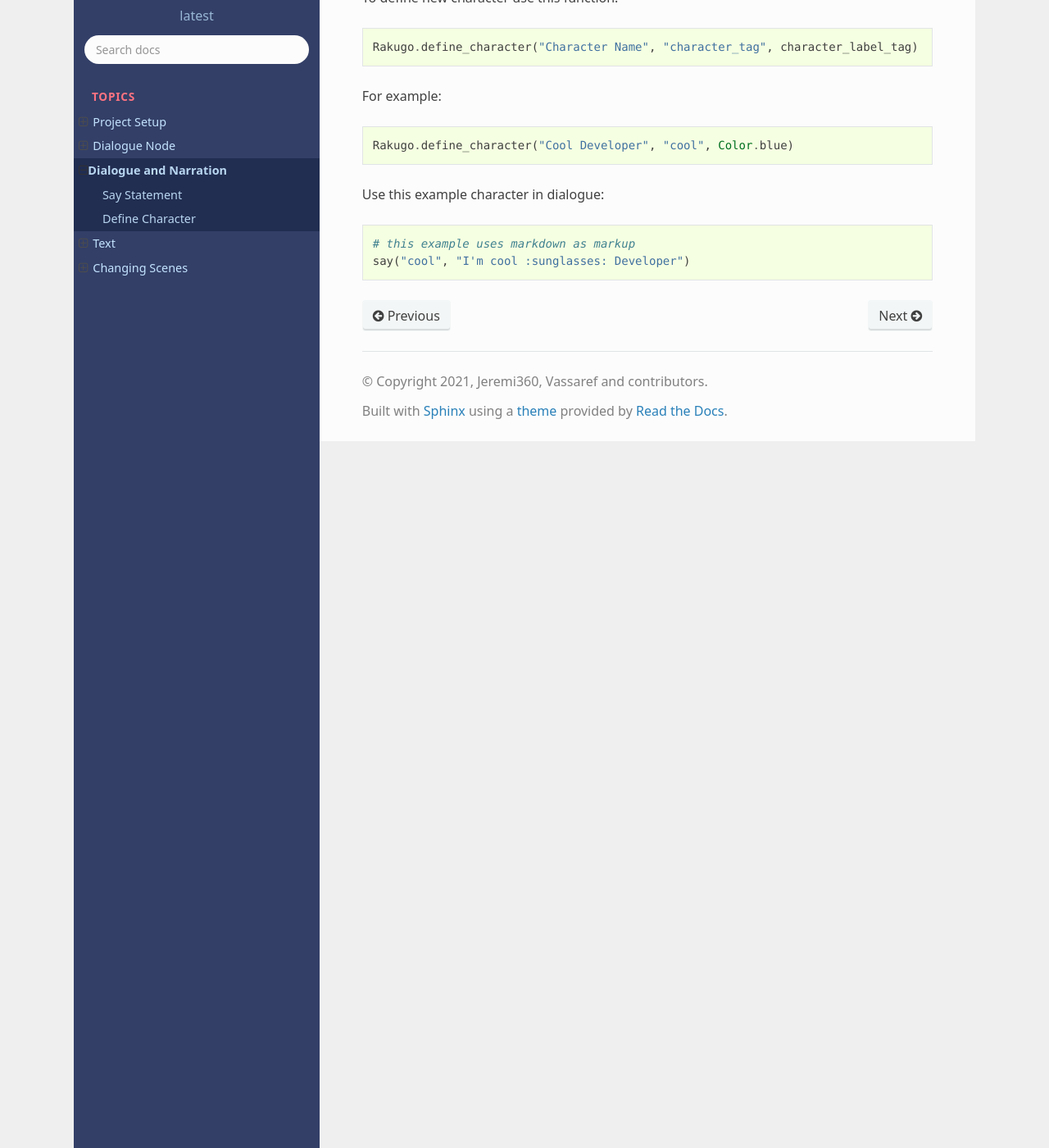
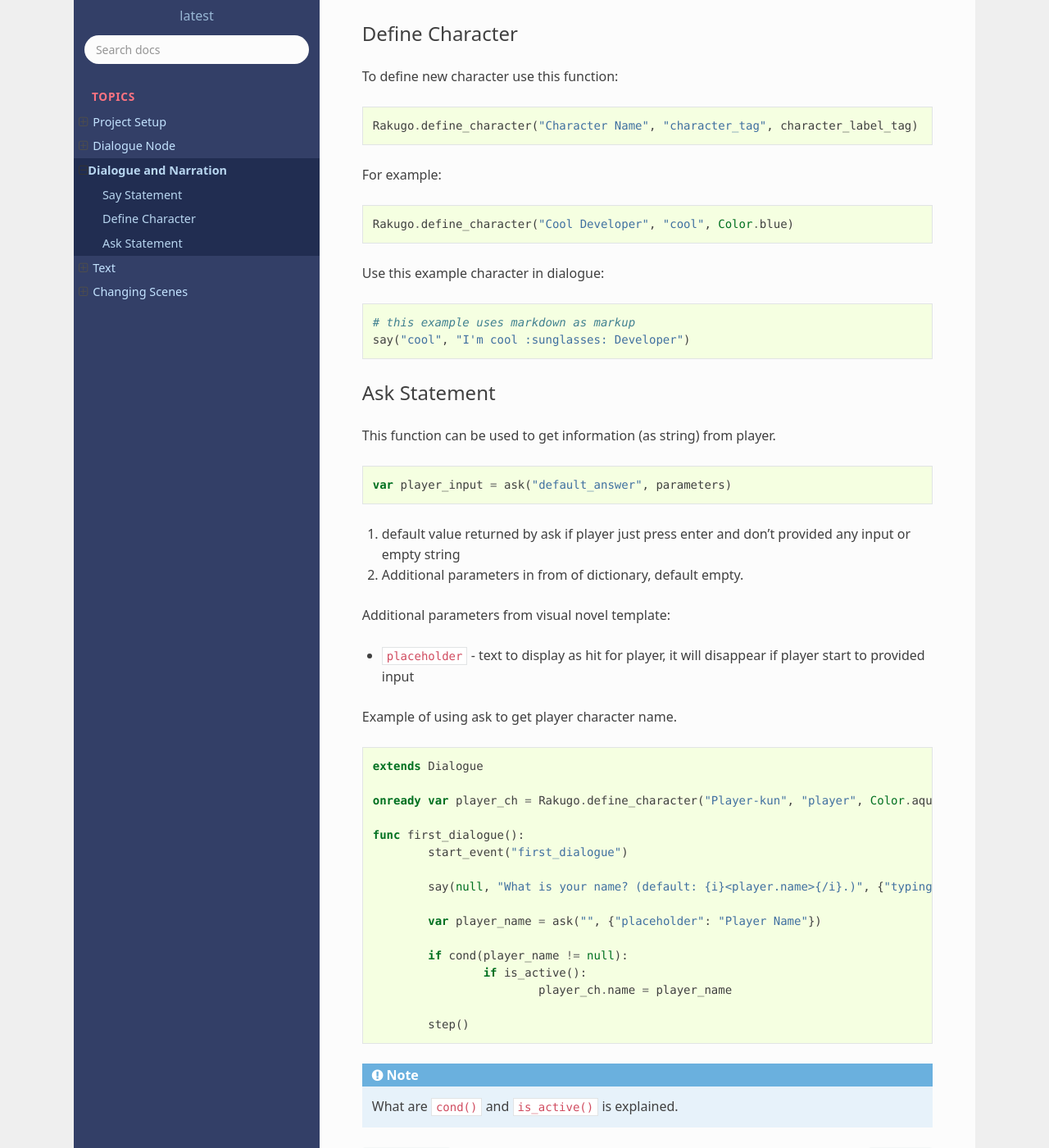
Before and after one commit to rakugoteam/Docs, a Sphinx documentation site: the page built from source/dialogue.md, in a window 1280 px wide and 1400 px high, scrolled down 892 px. Shown: the whole window at 82% size. Built offline with Sphinx 7.4.7 and the Read the Docs theme 2.0.0, drawn with Linux system fonts in a browser that asks for light colours; some of the changed text lies outside the part shown.

Commit message:
add ask, better use of MyST

````diff
--- a/source/dialogue.md
+++ b/source/dialogue.md
@@ -2,8 +2,7 @@
 
 Functions (called _statements_) listed below you should use them as part of [dialogue event](dialogue_node.html#create-dialogue-event).
 
-```{admonition} Note
-:class: Note
+```{note}
 
 You can call this func for Rakugo like: `Rakugo.say()`, but we don't recommend this.
 ```
@@ -13,20 +12,24 @@ You can call this func for Rakugo like: `Rakugo.say()`, but we don't recommend t
 This function is like this:
 
 ```gdscript
-say("character_tag", "Text to say by character.", {})
+say("character_tag", "Text to say by character.", parameters)
 ```
 
 Args:
 
 1. Tag of character set when you create character, if `null` then it will use default [Narrator](project_setup.html#Narrator)
 2. Text to be sed by character it can use [markup](text.md)
-3. Additional parameters in from of Dictionary, default empty.
-   Build in additional parameters:
-   - `markup` - use different then default markup for this dialogue part.
-     Additional parameters from visual novel template:
-   - `typing` - turn on/off typing effect for this dialogue.
-   - `typing_effect_delay` - overwrite typing effect delay for this part of dialogue.
-   - `typing_effect_punctuation_factor` - overwrite typing effect punctuation factor for this part of dialogue.
+3. Additional parameters in from of dictionary, default empty.
+
+Build in additional parameters:
+
+- `markup` - use different then default markup for this dialogue part.
+
+Additional parameters from visual novel template:
+
+- `typing` - turn on/off typing effect for this dialogue.
+- `typing_effect_delay` - overwrite typing effect delay for this part of dialogue.
+- `typing_effect_punctuation_factor` - overwrite typing effect punctuation factor for this part of dialogue.
 
 ## Define Character
 
@@ -48,3 +51,45 @@ Use this example character in dialogue:
 # this example uses markdown as markup
 say("cool", "I'm cool :sunglasses: Developer")
 ```
+
+<!-- ![](add screen shot) -->
+
+## Ask Statement
+
+This function can be used to get information (as string) from player.
+
+```gdscript
+var player_input = ask("default_answer", parameters)
+```
+
+1. default value returned by ask if player just press enter and don't provided any input or empty string
+2. Additional parameters in from of dictionary, default empty.
+
+Additional parameters from visual novel template:
+
+- `placeholder` - text to display as hit for player, it will disappear if player start to provided input
+
+Example of using ask to get player character name.
+
+```gdscript
+extends Dialogue
+
+onready var player_ch = Rakugo.define_character("Player-kun", "player", Color.aqua)
+
+func first_dialogue():
+	start_event("first_dialogue")
+
+	say(null, "What is your name? (default: {i}<player.name>{/i}.)", {"typing":false})
+
+	var player_name = ask("", {"placeholder": "Player Name"})
+
+	if cond(player_name != null):
+		if is_active():
+			player_ch.name = player_name
+
+	step()
+```
+
+```{note}
+What are `cond()` and `is_active()` is explained.
+```
````
Also changed, not shown: source/changing_scenes.md (+4 -8 lines), source/dialogue_node.md (+6 -12 lines), source/project_setup.md (+2 -4 lines), source/text.md (+2 -4 lines).
